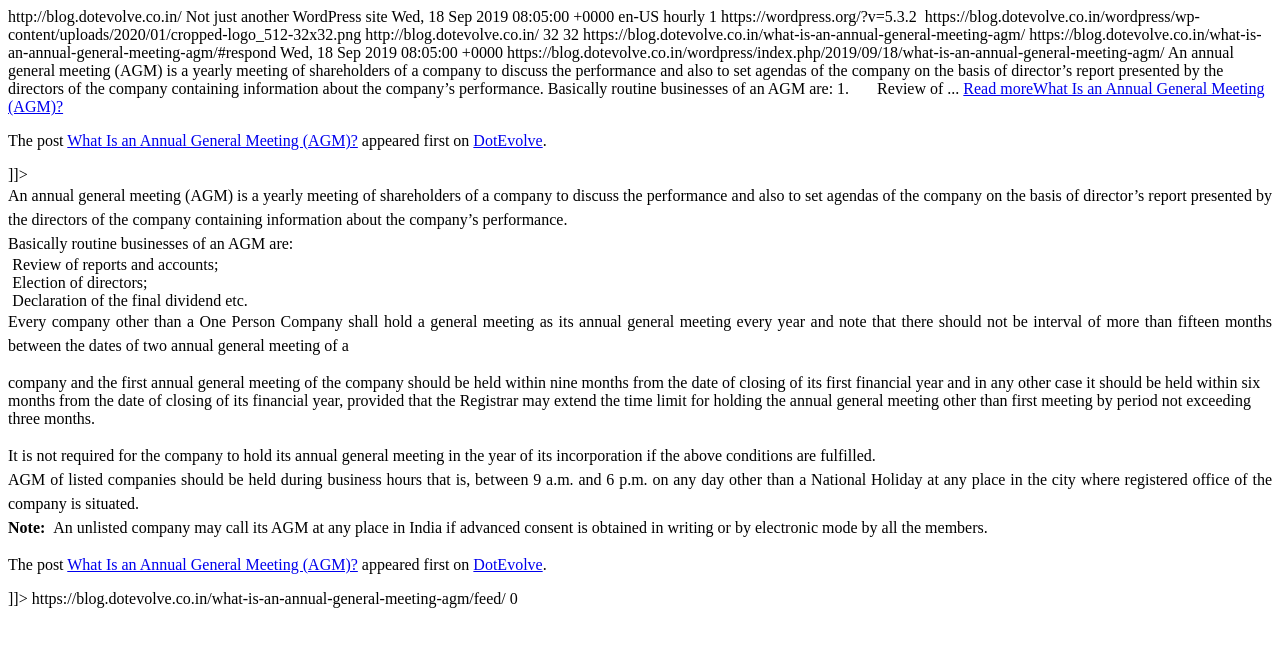
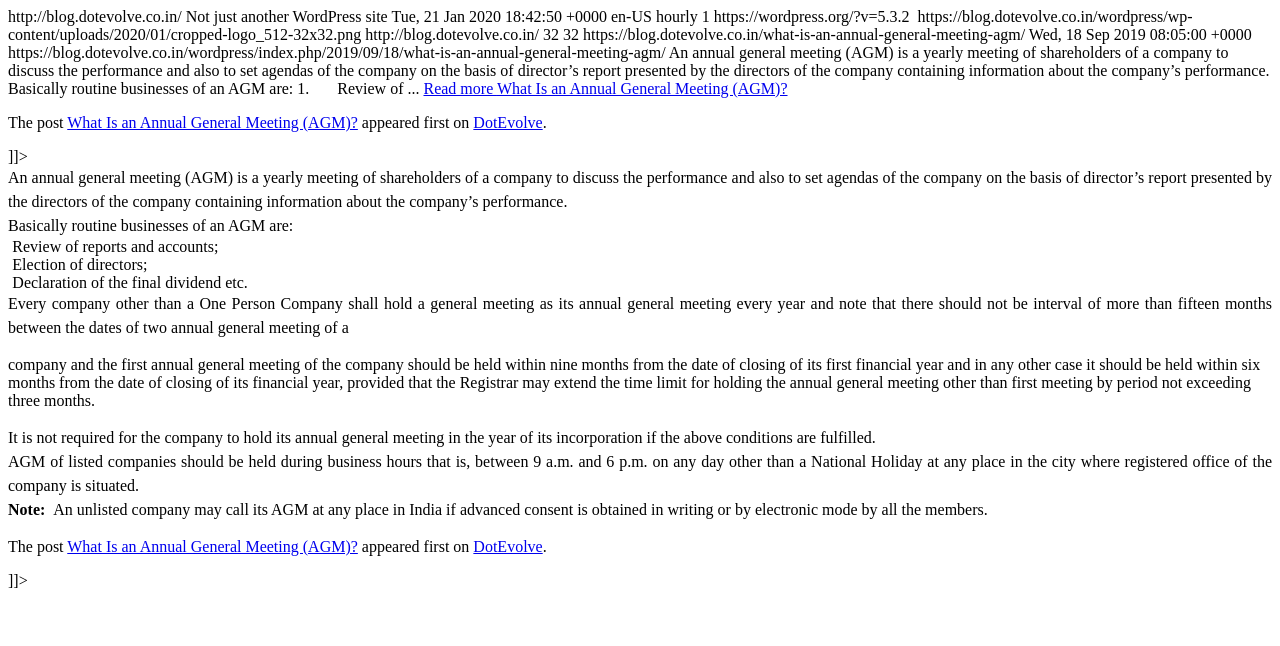
Before and after one commit to DotEvolve/blog, a plain HTML site: page docs/category/agm/feed/index.html in a window 1280 px wide. Drawn offline with Linux system fonts and the light colour scheme.

Commit message:
UPDATE docs/category/agm/feed/index.html

```diff
--- a/docs/category/agm/feed/index.html
+++ b/docs/category/agm/feed/index.html
@@ -12,7 +12,7 @@
 	<atom:link href="https://blog.dotevolve.co.in/category/agm/feed/" rel="self" type="application/rss+xml" />
 	<link>http://blog.dotevolve.co.in/</link>
 	<description>Not just another WordPress site</description>
-	<lastBuildDate>Wed, 18 Sep 2019 08:05:00 +0000</lastBuildDate>
+	<lastBuildDate>Tue, 21 Jan 2020 18:42:50 +0000</lastBuildDate>
 	<language>en-US</language>
 	<sy:updatePeriod>
 	hourly	</sy:updatePeriod>
@@ -30,7 +30,6 @@
 	<item>
 		<title>What Is an Annual General Meeting (AGM)?</title>
 		<link>https://blog.dotevolve.co.in/what-is-an-annual-general-meeting-agm/</link>
-				<comments>https://blog.dotevolve.co.in/what-is-an-annual-general-meeting-agm/#respond</comments>
 				<pubDate>Wed, 18 Sep 2019 08:05:00 +0000</pubDate>
 		<dc:creator><![CDATA[samin]]></dc:creator>
 				<category><![CDATA[AGM]]></category>
@@ -38,7 +37,7 @@
 		<category><![CDATA[What Is an Annual General Meeting (AGM)?]]></category>
 
 		<guid isPermaLink="false">https://blog.dotevolve.co.in/wordpress/index.php/2019/09/18/what-is-an-annual-general-meeting-agm/</guid>
-				<description><![CDATA[<p>An annual general meeting (AGM) is a yearly meeting of shareholders of a company to discuss the performance and also to set agendas of the company on the basis of director’s report presented by the directors of the company containing information about the company&#8217;s performance. Basically routine businesses of an AGM are: 1.       Review of ... <a title="What Is an Annual General Meeting (AGM)?" class="read-more" href="https://blog.dotevolve.co.in/what-is-an-annual-general-meeting-agm/">Read more<span class="screen-reader-text">What Is an Annual General Meeting (AGM)?</span></a></p>
+				<description><![CDATA[<p>An annual general meeting (AGM) is a yearly meeting of shareholders of a company to discuss the performance and also to set agendas of the company on the basis of director’s report presented by the directors of the company containing information about the company&#8217;s performance. Basically routine businesses of an AGM are: 1.       Review of ... <a title="What Is an Annual General Meeting (AGM)?" class="read-more" href="https://blog.dotevolve.co.in/what-is-an-annual-general-meeting-agm/">Read more <span class="screen-reader-text">What Is an Annual General Meeting (AGM)?</span></a></p>
 <p>The post <a rel="nofollow" href="https://blog.dotevolve.co.in/what-is-an-annual-general-meeting-agm/">What Is an Annual General Meeting (AGM)?</a> appeared first on <a rel="nofollow" href="http://blog.dotevolve.co.in/">DotEvolve</a>.</p>
 ]]></description>
 								<content:encoded><![CDATA[<div dir="ltr" style="text-align: left;">
@@ -55,8 +54,6 @@
 </div>
 <p>The post <a rel="nofollow" href="https://blog.dotevolve.co.in/what-is-an-annual-general-meeting-agm/">What Is an Annual General Meeting (AGM)?</a> appeared first on <a rel="nofollow" href="http://blog.dotevolve.co.in/">DotEvolve</a>.</p>
 ]]></content:encoded>
-							<wfw:commentRss>https://blog.dotevolve.co.in/what-is-an-annual-general-meeting-agm/feed/</wfw:commentRss>
-		<slash:comments>0</slash:comments>
-							</item>
+										</item>
 	</channel>
 </rss>
```
